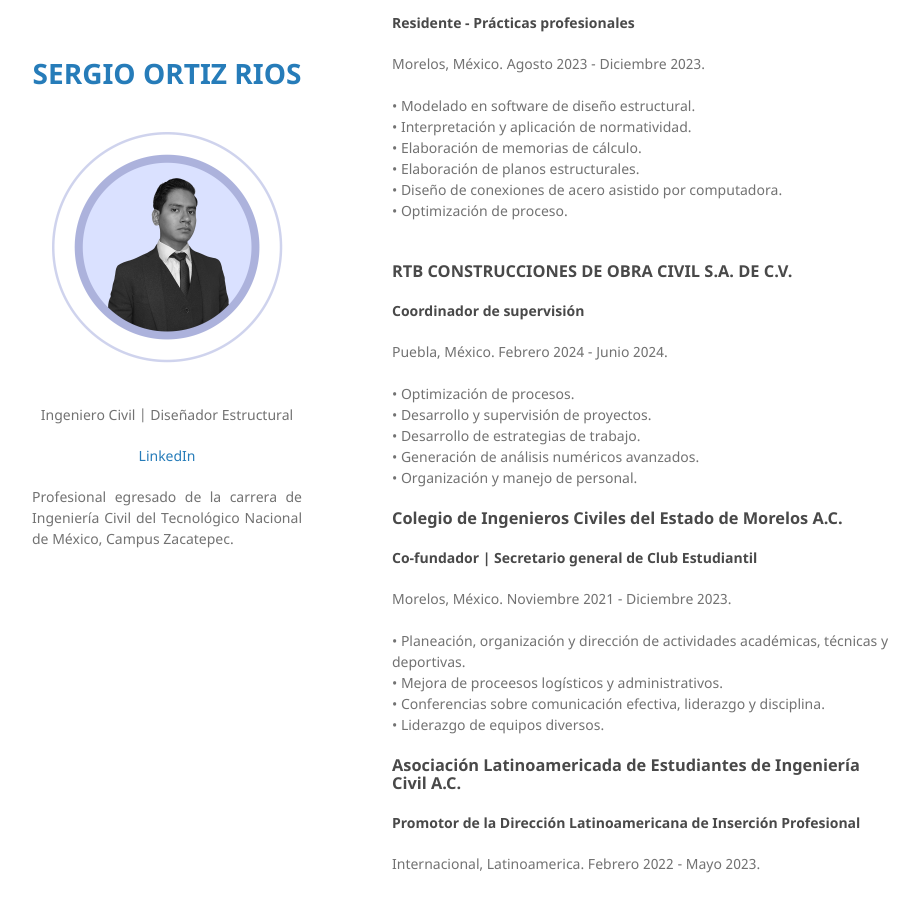
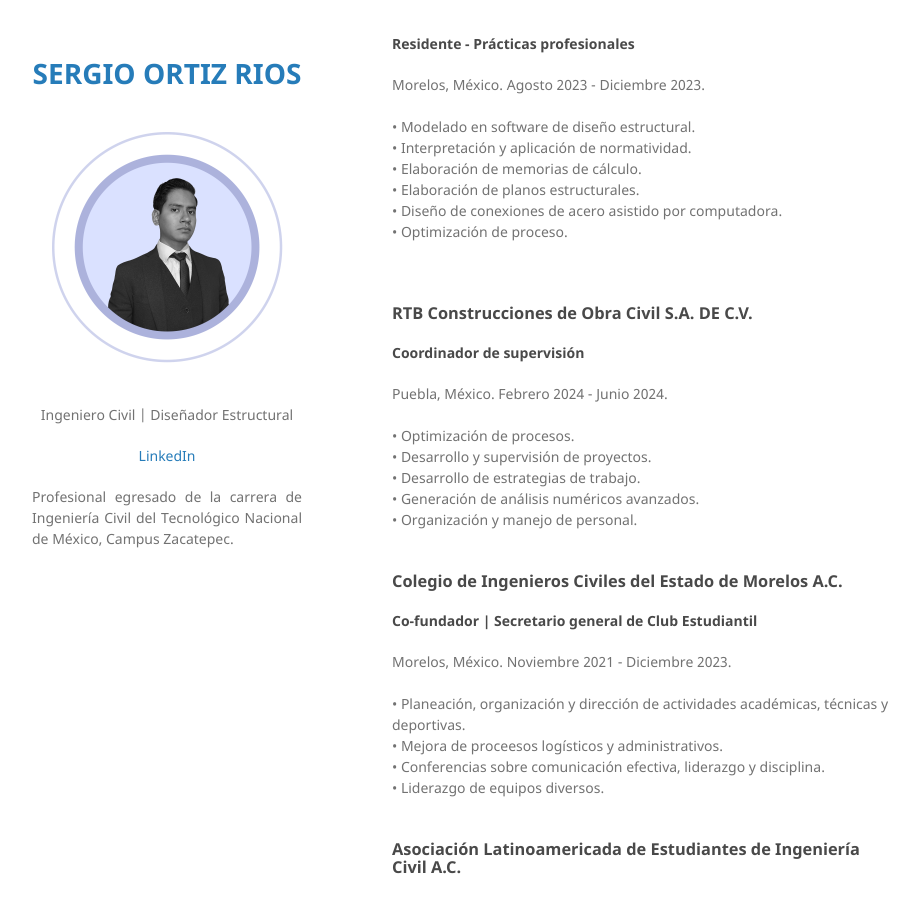
Before and after one commit to sergioortizr-mx/sergioortizr-mx, a Jekyll site: the page built from index.md, in a window 1280 px wide and 900 px high, scrolled down 844 px. Shown: the whole window, without its empty margins (178-1097 px from the left). Built offline with Jekyll 4.4.1, drawn with Linux system fonts in a browser that asks for light colours; our own code applies the rules of GitHub Pages for plain Markdown files.

Commit message:
Update index.md

```diff
--- a/index.md
+++ b/index.md
@@ -39,7 +39,7 @@ Para mí, el aprendizaje es un proceso incesante; por ello, dedico tiempo cada d
                 <div>• Diseño de conexiones de acero asistido por computadora.</div>
                 <div>• Desarrollo de scripts para diseño estructural.</div>
                 <div>• Optimización de proceso.</div>
-            </div>
+            </div><br>
         </div><br>
             <h4>Residente - Prácticas profesionales</h4>
             <div class="location">Morelos, México. Agosto 2023 - Diciembre 2023.</div><br>
@@ -52,11 +52,11 @@ Para mí, el aprendizaje es un proceso incesante; por ello, dedico tiempo cada d
                 <div>• Optimización de proceso.</div>
             </div>
         </div><br>
-
+<br>
 
 <div class="container">
         <div class="section">
-            <h3>RTB CONSTRUCCIONES DE OBRA CIVIL S.A. DE C.V.</h3>
+            <h3>RTB Construcciones de Obra Civil S.A. DE C.V.</h3>
             <h4>Coordinador de supervisión</h4>
             <div class="location">Puebla, México. Febrero 2024 - Junio 2024.</div><br>
             <div class="details">
@@ -67,7 +67,7 @@ Para mí, el aprendizaje es un proceso incesante; por ello, dedico tiempo cada d
                 <div>• Organización y manejo de personal.</div>
             </div>
         </div><br>
-
+<br>
 <div class="container">
         <div class="section">
             <h3>Colegio de Ingenieros Civiles del Estado de Morelos A.C.</h3>
@@ -80,7 +80,7 @@ Para mí, el aprendizaje es un proceso incesante; por ello, dedico tiempo cada d
                 <div>• Liderazgo de equipos diversos.</div>
             </div>
         </div><br>
-
+<br>
 <div class="container">
         <div class="section">
             <h3>Asociación Latinoamericada de Estudiantes de Ingeniería Civil A.C.</h3>
@@ -93,7 +93,7 @@ Para mí, el aprendizaje es un proceso incesante; por ello, dedico tiempo cada d
                 <div>• Liderazgo de equipos diversos.</div>
             </div>
         </div><br>
-
+<br>
 <div class="container">
         <div class="section">
             <h3>Asociación Nacional de Estudiantes de Ingeniería Civil A.C.</h3>
@@ -108,7 +108,7 @@ Para mí, el aprendizaje es un proceso incesante; por ello, dedico tiempo cada d
         </div><br>
 
 
-
+<br>
 
 # Educación
 
@@ -120,7 +120,7 @@ Para mí, el aprendizaje es un proceso incesante; por ello, dedico tiempo cada d
                 <div>Licenciatura en Ingeniería Civil. | Especialidad en Diseño Estructural</div>
             </div>
         </div><br>
-
+<br>
 # Habilidades
 
 <div class="container">
@@ -136,7 +136,7 @@ Para mí, el aprendizaje es un proceso incesante; por ello, dedico tiempo cada d
                 <div>• Capacidad de motivación.</div>
             </div>
         </div><br>
-
+<br>
 # Idiomas
 
 <div class="container">
```
